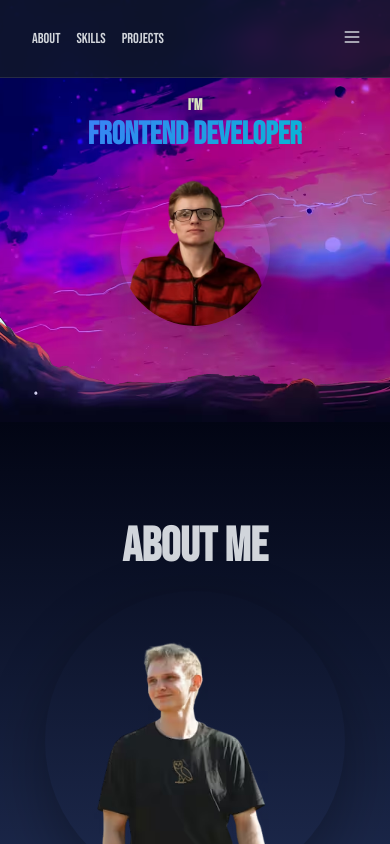
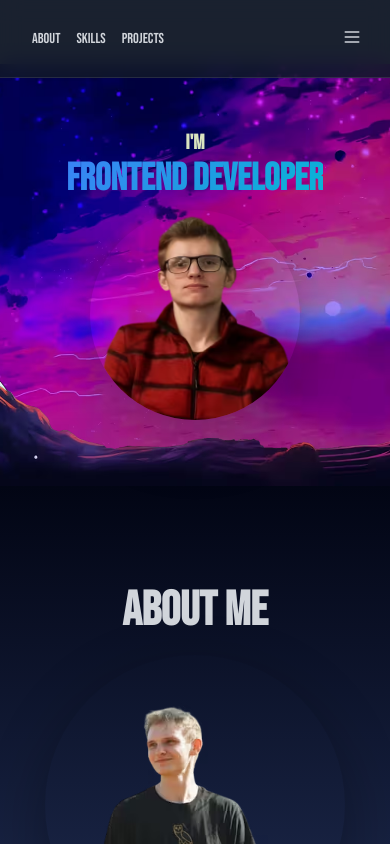
Before and after one commit to rufrej/resume, a React (Vite) app: page / in a window 390 px wide. Shown: the top 844 px of the page. Built offline with nearby package versions, Linux system fonts and the light colour scheme.

Commit message:
(fix): adaptive layout

```diff
--- a/src/styles/Intro.css
+++ b/src/styles/Intro.css
@@ -66,20 +66,21 @@
   min-height: 50vh;
   width: 100%;
   gap: 5rem;
+  margin-top: 4rem;
  }
  .intro__highlight {
-  font-size: 48px;
+  font-size: 4rem;
  }
 
  .intro__image-placeholder {
-  width: 50%;
+  width: 70%;
  }
 
  .intro__title {
-  font-size: 1rem;
+  font-size: 1.3rem;
  }
 
  .intro__highlight {
-  font-size: 2rem;
+  font-size: 2.4rem;
  }
 }
--- a/src/styles/Skills.css
+++ b/src/styles/Skills.css
@@ -280,6 +280,7 @@
   width: 100%;
   max-width: 400px;
   margin-bottom: 5rem;
+  transform: scale(-70%) rotate(180deg);
  }
  /*
  .center-circle {
--- a/src/styles/index.css
+++ b/src/styles/index.css
@@ -15,6 +15,7 @@ body {
  -webkit-font-smoothing: antialiased;
  -moz-osx-font-smoothing: grayscale;
  transition: background-color 0.3s ease, color 0.3s ease;
+ background: var(--color-bg-primary);
 }
 
 @font-face {
```
